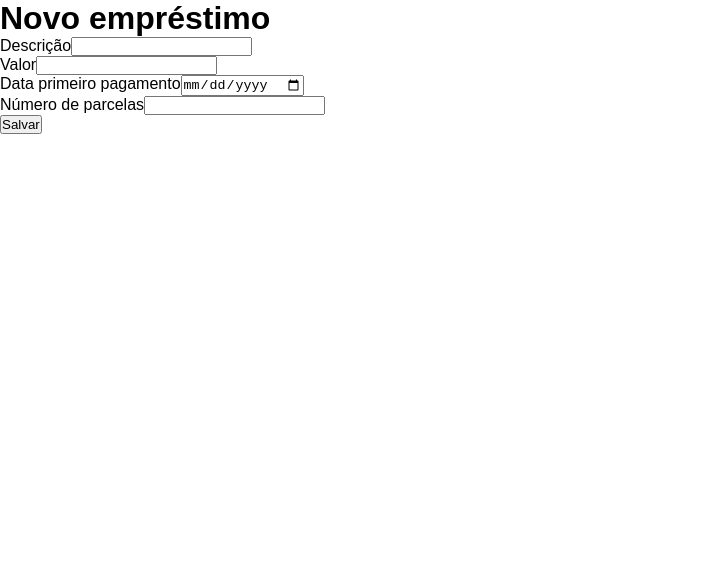
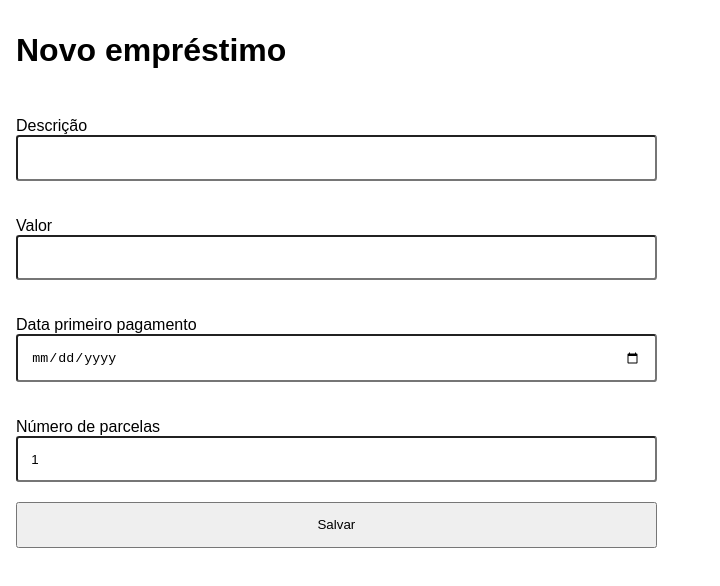
Before and after one commit to giovannifiori/loan-app, a React (Create React App) app: page /new-loan in a window 1280 px wide. Shown: the top 586 px of the page, without its empty margins (0-720 px from the left). Built offline with nearby package versions, Linux system fonts and the light colour scheme.

Commit message:
feat: improve styling and messages

```diff
--- a/src/index.css
+++ b/src/index.css
@@ -22,8 +22,7 @@ body {
 }
 
 #root {
-  width: minmax(100%, 900px);
-  margin: auto;
+  width: 100%;
 }
 
 ul {
@@ -33,3 +32,31 @@ ul {
 p {
   line-height: 1.5rem;
 }
+
+.page-header,
+.page-main {
+  max-width: 1280px;
+  margin-inline: auto;
+  padding-inline: 1rem;
+}
+
+.page-header {
+  margin-block: 2em;
+}
+
+.list-title {
+  margin-block: 1em;
+}
+
+.list-item {
+  padding-block: 1em;
+}
+
+.list-item:hover,
+.list-item:focus {
+  background-color: #f4f4f45f;
+}
+
+.list-item:hover {
+  cursor: pointer;
+}
--- a/src/presentation/Layout.tsx
+++ b/src/presentation/Layout.tsx
@@ -8,10 +8,10 @@ type LayoutProps = {
 function Layout({ title, children }: LayoutProps) {
   return (
     <>
-      <header>
+      <header className="page-header">
         <h1>{title}</h1>
       </header>
-      <main>{children}</main>
+      <main className="page-main">{children}</main>
     </>
   )
 }
--- a/src/presentation/components/LoanList/index.tsx
+++ b/src/presentation/components/LoanList/index.tsx
@@ -1,5 +1,6 @@
 import React from 'react'
 import ILoan from '../../../domain/interface/ILoan'
+import PaymentStatus from '../../../domain/types/PaymentStatus'
 
 type LoanListProps = {
   loans: Array<ILoan>
@@ -9,9 +10,12 @@ type LoanListProps = {
 function LoanList({ loans, onLoanClicked }: LoanListProps) {
   return (
     <>
+      <h2 className="list-title">Meus empréstimos</h2>
+      <ul className="list">
         {loans.map((loan) => (
           <LoanListItem key={loan.id} loan={loan} onClick={onLoanClicked} />
         ))}
+      </ul>
     </>
   )
 }
@@ -21,14 +25,32 @@ type LoanItemProps = {
   onClick(id: number): void
 }
 
+function getStatusMessage(paymentStatus: PaymentStatus) {
+  switch (paymentStatus) {
+    case PaymentStatus.PAID:
+      return 'Pago'
+    case PaymentStatus.OVERDUE:
+      return 'Em atraso'
+    case PaymentStatus.ON_TIME:
+      return 'Em dia'
+    default:
+      return ''
+  }
+}
+
 function LoanListItem({ loan, onClick }: LoanItemProps) {
   return (
-    <div onClick={() => onClick(loan.id)}>
-      <p>{`${loan.description} - R$${loan.value}`}</p>
+    <li className="list-item loan-list-item" onClick={() => onClick(loan.id)}>
+      <p>
+        {`${loan.description} - R$${loan.value}`} -{' '}
+        {getStatusMessage(loan.paymentStatus())}
+      </p>
+      {loan.paymentStatus() !== PaymentStatus.PAID && (
         <span>
           próximo vencimento: {loan.nextDueDate()?.toLocaleDateString()}
         </span>
-    </div>
+      )}
+    </li>
   )
 }
 
--- /dev/null
+++ b/src/presentation/components/NewLoanForm/NewLoanForm.css
@@ -0,0 +1,28 @@
+.form-new-loan {
+  width: fit-content;
+  display: flex;
+  flex-direction: column;
+}
+.form-new-loan > input {
+  align-self: center;
+  padding: 1em;
+  width: 100%;
+}
+
+.form-field {
+  min-width: 72ch;
+  margin-block: 1em;
+  display: flex;
+  flex-direction: column;
+}
+
+.form-field > input {
+  padding: 1em;
+  border-radius: 0.25em;
+}
+
+.field-error {
+  font-size: 0.75rem;
+  color: red;
+  margin-top: 0.25rem;
+}
--- a/src/presentation/components/NewLoanForm/index.tsx
+++ b/src/presentation/components/NewLoanForm/index.tsx
@@ -1,5 +1,6 @@
 import React from 'react'
 import { useForm, SubmitHandler } from 'react-hook-form'
+import './NewLoanForm.css'
 
 export interface NewLoanFormData {
   description: string
@@ -17,11 +18,15 @@ function NewLoanForm({ onSubmit }: FormProps) {
     register,
     handleSubmit,
     formState: { errors },
-  } = useForm<NewLoanFormData>()
+  } = useForm<NewLoanFormData>({
+    defaultValues: {
+      installmentsNumber: 1,
+    },
+  })
 
   return (
-    <form onSubmit={handleSubmit(onSubmit)}>
-      <div>
+    <form className="form-new-loan" onSubmit={handleSubmit(onSubmit)}>
+      <div className="form-field">
         <label htmlFor="description">Descrição</label>
         <input
           id="description"
@@ -30,15 +35,15 @@ function NewLoanForm({ onSubmit }: FormProps) {
             required: 'Insira uma descrição',
           })}
         />
-        {errors.description?.message}
+        <span className="field-error">{errors.description?.message}</span>
       </div>
-      <div>
+      <div className="form-field">
         <label htmlFor="value">Valor</label>
         <input
           id="value"
           type="number"
           {...register('value', {
-            required: true,
+            required: 'Insira um valor monetário',
             min: {
               value: 50,
               message: 'Disponível a partir de R$50',
@@ -46,9 +51,9 @@ function NewLoanForm({ onSubmit }: FormProps) {
             valueAsNumber: true,
           })}
         />
-        {errors.value?.message}
+        <span className="field-error">{errors.value?.message}</span>
       </div>
-      <div>
+      <div className="form-field">
         <label htmlFor="firstPaymentDate">Data primeiro pagamento</label>
         <input
           id="firstPaymentDate"
@@ -65,9 +70,9 @@ function NewLoanForm({ onSubmit }: FormProps) {
             },
           })}
         />
-        {errors.firstPaymentDate?.message}
+        <span className="field-error">{errors.firstPaymentDate?.message}</span>
       </div>
-      <div>
+      <div className="form-field">
         <label htmlFor="installmentsNumber">Número de parcelas</label>
         <input
           id="installmentsNumber"
@@ -79,7 +84,9 @@ function NewLoanForm({ onSubmit }: FormProps) {
             valueAsNumber: true,
           })}
         />
-        {errors.installmentsNumber?.message}
+        <span className="field-error">
+          {errors.installmentsNumber?.message}
+        </span>
       </div>
       <input type="submit" value="Salvar" />
     </form>
```
Lines whose indentation alone changed are shown as unchanged.
